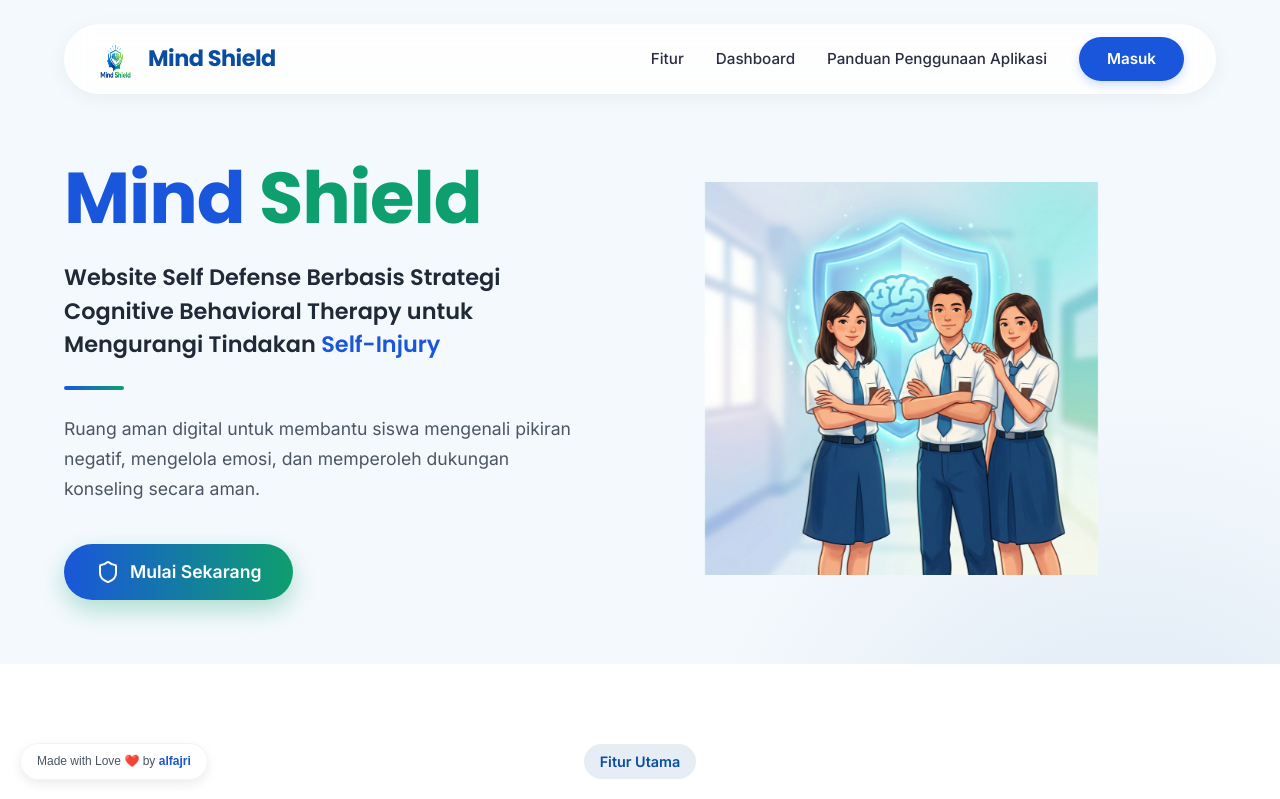
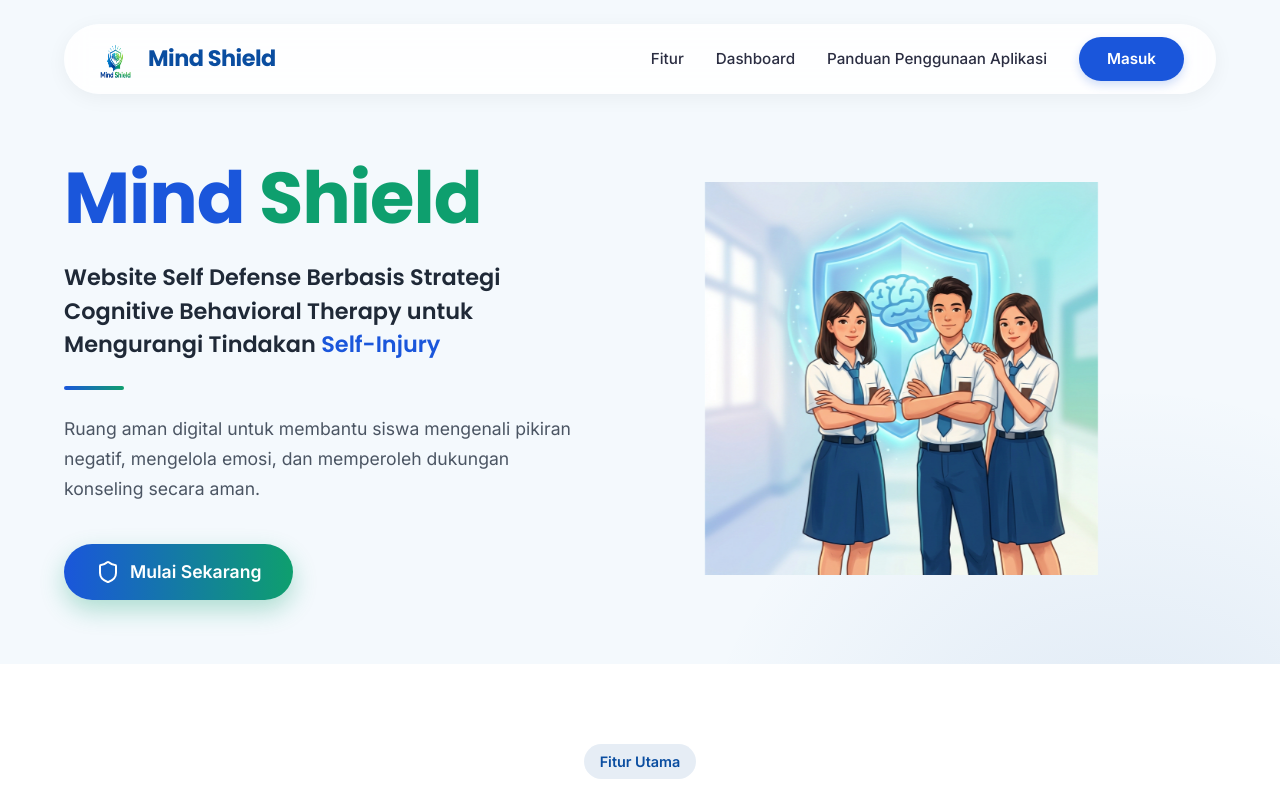
Before and after one commit to lightnet19/mind-shield, a Next.js app: page / in a window 1280 px wide. Shown: the top 799 px of the page. Built offline with nearby package versions, Linux system fonts and the light colour scheme.

Commit message:
Remove global fixed credit footer (moved into sidebar)

```diff
--- a/app/layout.js
+++ b/app/layout.js
@@ -16,27 +16,6 @@ export default function RootLayout({ children }) {
       </head>
       <body>
         {children}
-        <div style={{
-          position: 'fixed',
-          bottom: '20px',
-          left: '20px',
-          backgroundColor: 'rgba(255, 255, 255, 0.9)',
-          padding: '8px 16px',
-          borderRadius: '9999px',
-          boxShadow: '0 4px 12px rgba(0,0,0,0.08)',
-          fontSize: '12px',
-          fontFamily: 'var(--font-main, sans-serif)',
-          color: '#4b5563',
-          zIndex: 900,
-          backdropFilter: 'blur(4px)',
-          border: '1px solid rgba(229, 231, 235, 0.5)',
-          maxWidth: 'calc(100vw - 100px)',
-          whiteSpace: 'nowrap',
-          overflow: 'hidden',
-          textOverflow: 'ellipsis'
-        }}>
-          Made with Love ❤️ by <a href="https://alfajri.my.id/" target="_blank" rel="noopener noreferrer" style={{color: '#1a56db', fontWeight: '600', textDecoration: 'none'}}>alfajri</a>
-        </div>
       </body>
     </html>
   );
```
